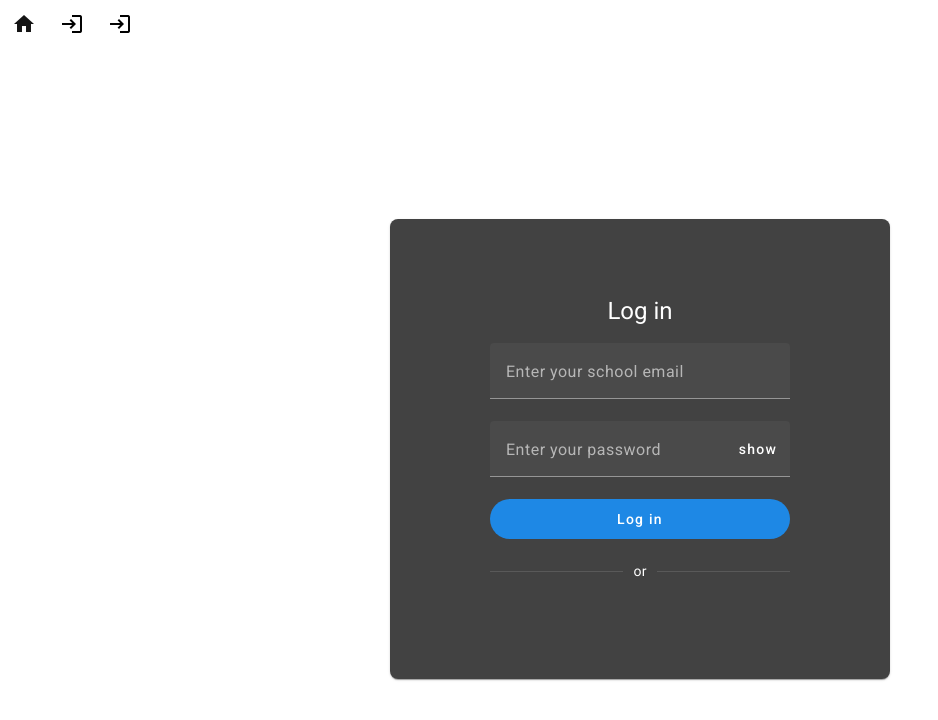
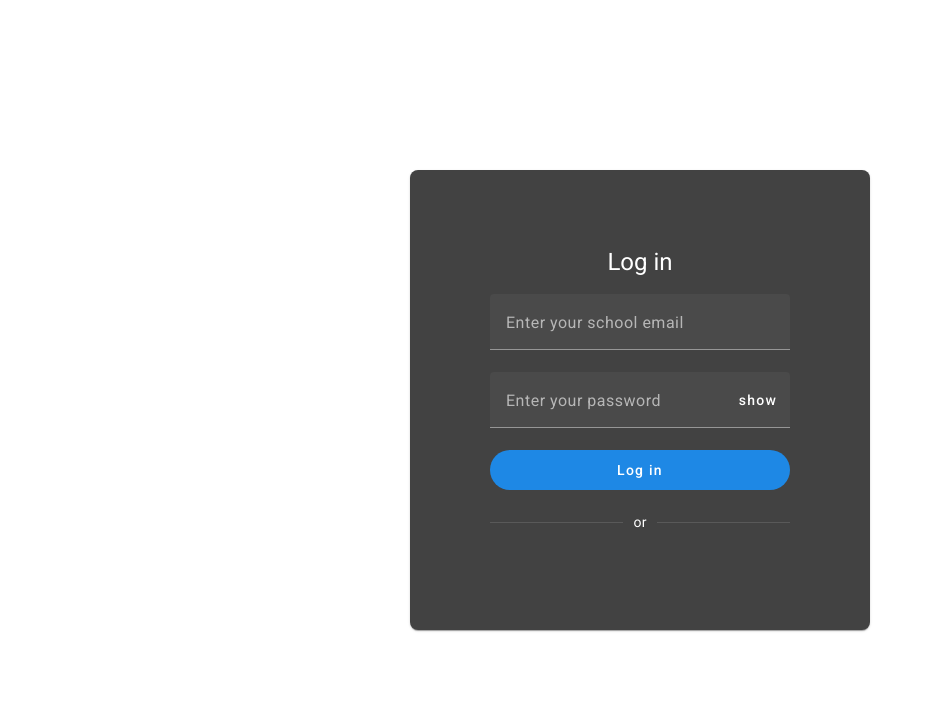
Before and after one commit to ckausika/CS320-Team-U, an Angular app in the folder frontend/project/: page /login in a window 1280 px wide. Shown: the top 720 px of the page, without its empty margins (0-938 px from the left). Built offline with nearby package versions, Linux system fonts and the light colour scheme.

Commit message:
Fixed Main Layout
The navbar is now conditionally rendered. It only loads if it is not the login page.

```diff
--- a/frontend/project/src/app/app.component.css
+++ b/frontend/project/src/app/app.component.css
@@ -1,4 +1,8 @@
 .main {
+    display: block;
+}
+
+.navbar {
     display: flex;
-    flex-direction: column;
+    flex-direction: row;
 }
--- a/frontend/project/src/app/app.component.html
+++ b/frontend/project/src/app/app.component.html
@@ -1,5 +1,5 @@
 <main class="main">
-  <div class="content">
+  <div *ngIf="showNavbar" class="navbar">
     <button mat-icon-button routerLink="/">
       <mat-icon>home</mat-icon>
     </button>
@@ -7,9 +7,8 @@
       <mat-icon>login</mat-icon>
     </button>
     <button mat-icon-button routerLink="/research">
-      <mat-icon>login</mat-icon>
+      <mat-icon>science</mat-icon>
     </button>
-    <mat-divider></mat-divider>
-    <router-outlet />
   </div>
+  <router-outlet />
 </main>
--- a/frontend/project/src/app/app.component.ts
+++ b/frontend/project/src/app/app.component.ts
@@ -1,17 +1,29 @@
 import { Component } from '@angular/core';
-import { RouterOutlet, RouterLink } from '@angular/router';
+import { RouterOutlet, RouterLink, Router, NavigationEnd } from '@angular/router';
 import {MatIconModule} from '@angular/material/icon';
 import {MatDividerModule} from '@angular/material/divider';
 import {MatButtonModule} from '@angular/material/button';
+import { NgIf } from '@angular/common';
 
 
 @Component({
   selector: 'app-root',
   standalone: true,
-  imports: [RouterOutlet, RouterLink, MatButtonModule, MatDividerModule, MatIconModule],
+  imports: [NgIf, RouterOutlet, RouterLink, MatButtonModule, MatDividerModule, MatIconModule],
   templateUrl: './app.component.html',
   styleUrl: './app.component.css'
 })
 export class AppComponent {
   title = 'research-finder';
+  showNavbar: boolean;
+
+  constructor(private router: Router) {
+    this.showNavbar = this.router.url !== '/login';
+
+    this.router.events.subscribe(event => {
+      if (event instanceof NavigationEnd) {
+        this.showNavbar = event.url !== '/login';
+      }
+    });
+  }
 }
--- a/frontend/project/src/pages/login-page/login-page.component.css
+++ b/frontend/project/src/pages/login-page/login-page.component.css
@@ -10,7 +10,7 @@
     display: flex;
     justify-content: center;
     align-items: center;
-    width: 500px;
+    width: 460px;
     height: 460px;
     border-radius: 8px;
 }
```
